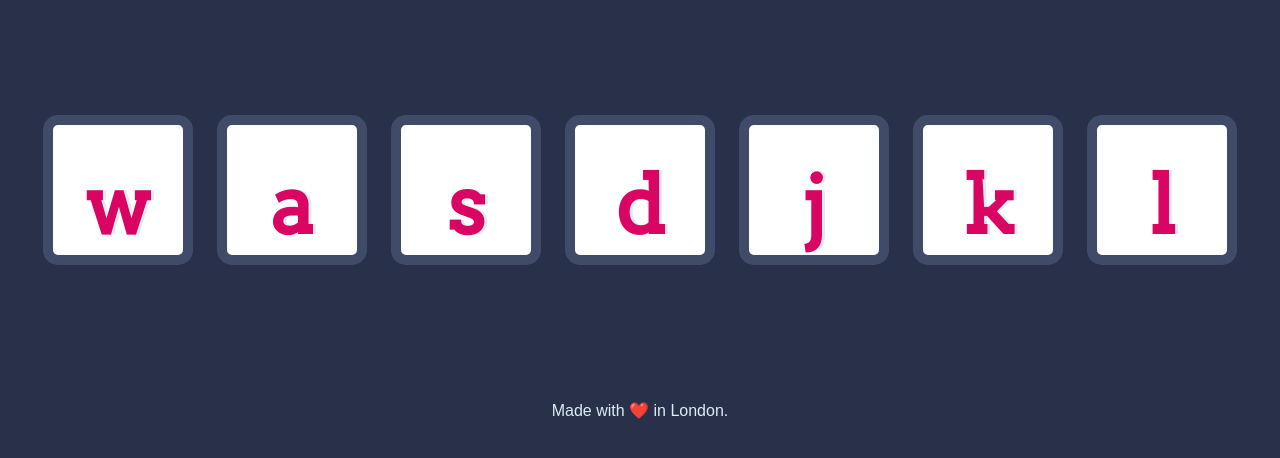
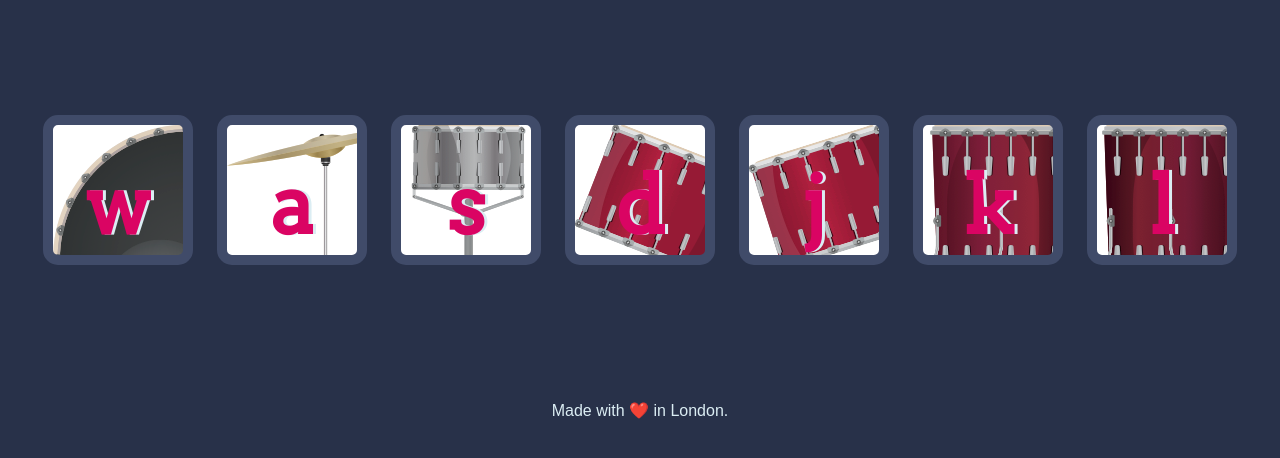
Before and after one commit to Roybrussel/drum-kit, a plain HTML site: page index.html in a window 1280 px wide. Shown: the part 174-632 px from the top of the page. Drawn offline with Linux system fonts and the light colour scheme.

Commit message:
Added background images to buttons.

```diff
--- a/index.js
+++ b/index.js
@@ -2,6 +2,8 @@ var numberOfDrums = document.querySelectorAll(".drum").length;
 
 for (var i = 0; i < numberOfDrums; i++) {
   document.querySelectorAll(".drum")[i].addEventListener("click", function () {
-    alert("You just clicked a button!");
+    crash.play();
   });
 }
+
+var crash = new Audio("sounds/crash.mp3");
--- a/styles.css
+++ b/styles.css
@@ -17,31 +17,31 @@ footer {
 }
 
 .w {
-
+  background-image: url("images/kick.png");
 }
 
 .a {
-
+  background-image: url("images/crash.png")
 }
 
 .s {
-
+  background-image: url("images/snare.png");
 }
 
 .d {
-
+  background-image: url("images/tom1.png");
 }
 
 .j {
-
+  background-image: url("images/tom2.png");
 }
 
 .k {
-
+  background-image: url("images/tom3.png");
 }
 
 .l {
-
+  background-image: url("images/tom4.png");
 }
 
 .set {
```
